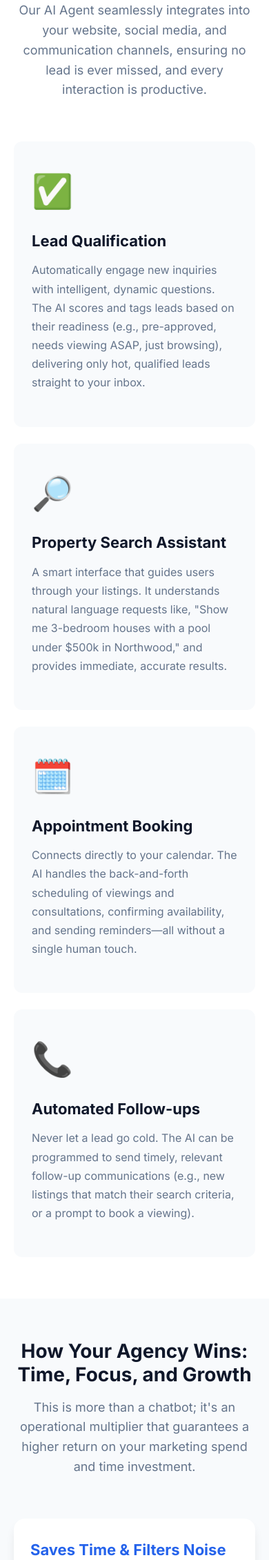
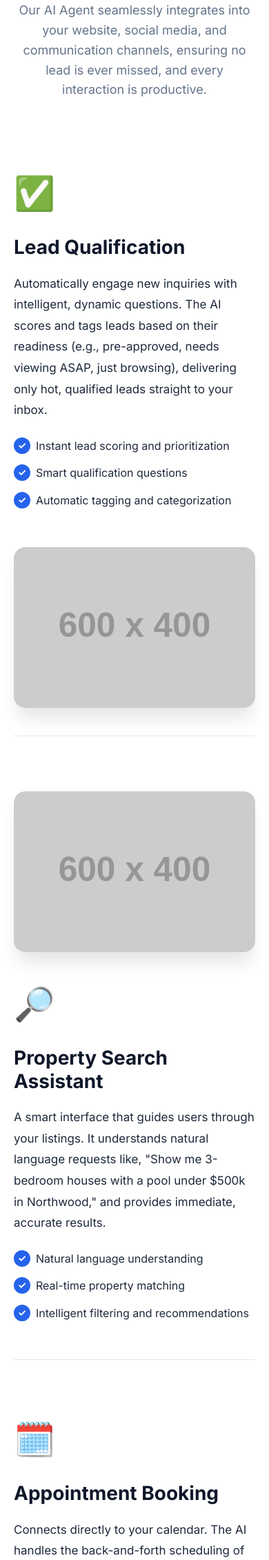
Before and after one commit to rubnawazqureshidev/real_estate_ai_agent, a PHP site: page / in a window 390 px wide; the page is wider, and only the part inside the window is pictured. Shown: the part 1830-4091 px from the top of that part at 69% size. Run offline with PHP 8.4, Linux system fonts and the light colour scheme; grey boxes labelled with a size stand in for pictures from a placeholder-image service; some libraries are stand-ins or nearby versions.

Commit message:
Enhance solution section with alternating feature layouts
- Transform solution section from card grid to alternating layouts
- Add feature showcases with text-left/image-right and image-left/text-right patterns
- Include placeholder images for each feature (Lead Qualification, Property Search, Appointment Booking, Automated Follow-ups)
- Add feature benefits lists with checkmark icons
- Implement floating animation for feature icons
- Add hover effects for images with scale transformation
- Ensure full responsive support for mobile and tablet devices
- Maintain design consistency with Apple-style glassmorphism theme

```diff
--- a/index.php
+++ b/index.php
@@ -80,30 +80,71 @@
                 <p class="section-subtitle">Introducing the intelligent assistant designed specifically for your agency. Our AI Agent seamlessly integrates into your website, social media, and communication channels, ensuring no lead is ever missed, and every interaction is productive.</p>
             </div>
 
-            <!-- Use Cases -->
-            <div class="use-cases">
-                <div class="use-case-card">
-                    <div class="use-case-icon">✅</div>
+            <!-- Feature 1: Lead Qualification (Text Left, Image Right) -->
+            <div class="feature-showcase">
+                <div class="feature-showcase-content">
+                    <div class="feature-showcase-icon">✅</div>
                     <h3>Lead Qualification</h3>
                     <p>Automatically engage new inquiries with intelligent, dynamic questions. The AI scores and tags leads based on their readiness (e.g., pre-approved, needs viewing ASAP, just browsing), delivering only hot, qualified leads straight to your inbox.</p>
+                    <ul class="feature-benefits">
+                        <li>Instant lead scoring and prioritization</li>
+                        <li>Smart qualification questions</li>
+                        <li>Automatic tagging and categorization</li>
+                    </ul>
                 </div>
+                <div class="feature-showcase-image">
+                    <img src="https://placehold.co/600x400/2563eb/ffffff?text=Lead+Qualification" alt="Lead Qualification Interface">
+                </div>
+            </div>
 
-                <div class="use-case-card">
-                    <div class="use-case-icon">🔎</div>
+            <!-- Feature 2: Property Search (Image Left, Text Right) -->
+            <div class="feature-showcase feature-showcase-reverse">
+                <div class="feature-showcase-image">
+                    <img src="https://placehold.co/600x400/f59e0b/ffffff?text=Property+Search" alt="Property Search Assistant">
+                </div>
+                <div class="feature-showcase-content">
+                    <div class="feature-showcase-icon">🔎</div>
                     <h3>Property Search Assistant</h3>
                     <p>A smart interface that guides users through your listings. It understands natural language requests like, "Show me 3-bedroom houses with a pool under $500k in Northwood," and provides immediate, accurate results.</p>
+                    <ul class="feature-benefits">
+                        <li>Natural language understanding</li>
+                        <li>Real-time property matching</li>
+                        <li>Intelligent filtering and recommendations</li>
+                    </ul>
                 </div>
+            </div>
 
-                <div class="use-case-card">
-                    <div class="use-case-icon">🗓️</div>
+            <!-- Feature 3: Appointment Booking (Text Left, Image Right) -->
+            <div class="feature-showcase">
+                <div class="feature-showcase-content">
+                    <div class="feature-showcase-icon">🗓️</div>
                     <h3>Appointment Booking</h3>
                     <p>Connects directly to your calendar. The AI handles the back-and-forth scheduling of viewings and consultations, confirming availability, and sending reminders—all without a single human touch.</p>
+                    <ul class="feature-benefits">
+                        <li>Calendar integration and sync</li>
+                        <li>Automated scheduling coordination</li>
+                        <li>Smart reminders and confirmations</li>
+                    </ul>
                 </div>
+                <div class="feature-showcase-image">
+                    <img src="https://placehold.co/600x400/10b981/ffffff?text=Appointment+Booking" alt="Appointment Booking System">
+                </div>
+            </div>
 
-                <div class="use-case-card">
-                    <div class="use-case-icon">📞</div>
+            <!-- Feature 4: Automated Follow-ups (Image Left, Text Right) -->
+            <div class="feature-showcase feature-showcase-reverse">
+                <div class="feature-showcase-image">
+                    <img src="https://placehold.co/600x400/6366f1/ffffff?text=Automated+Follow-ups" alt="Automated Follow-up System">
+                </div>
+                <div class="feature-showcase-content">
+                    <div class="feature-showcase-icon">📞</div>
                     <h3>Automated Follow-ups</h3>
                     <p>Never let a lead go cold. The AI can be programmed to send timely, relevant follow-up communications (e.g., new listings that match their search criteria, or a prompt to book a viewing).</p>
+                    <ul class="feature-benefits">
+                        <li>Personalized follow-up sequences</li>
+                        <li>Behavior-triggered messaging</li>
+                        <li>Multi-channel communication</li>
+                    </ul>
                 </div>
             </div>
         </div>
--- a/style.css
+++ b/style.css
@@ -385,6 +385,125 @@ p {
     background: white;
 }
 
+/* Feature Showcase - Alternating Layout */
+.feature-showcase {
+    display: grid;
+    grid-template-columns: 1fr 1fr;
+    gap: 60px;
+    align-items: center;
+    margin-top: 60px;
+    padding: 60px 0;
+    border-bottom: 1px solid var(--border-color);
+}
+
+.feature-showcase:last-child {
+    border-bottom: none;
+    padding-bottom: 0;
+}
+
+.feature-showcase:first-of-type {
+    margin-top: 60px;
+    padding-top: 0;
+}
+
+/* Reverse Layout - Image Left, Text Right */
+.feature-showcase-reverse {
+    grid-template-columns: 1fr 1fr;
+}
+
+.feature-showcase-reverse .feature-showcase-image {
+    order: -1;
+}
+
+/* Feature Content */
+.feature-showcase-content {
+    padding: 20px 0;
+}
+
+.feature-showcase-icon {
+    font-size: 3.5rem;
+    margin-bottom: 24px;
+    display: inline-block;
+    animation: float 3s ease-in-out infinite;
+}
+
+@keyframes float {
+    0%, 100% {
+        transform: translateY(0px);
+    }
+    50% {
+        transform: translateY(-10px);
+    }
+}
+
+.feature-showcase-content h3 {
+    font-size: 2rem;
+    color: var(--secondary-color);
+    margin-bottom: 20px;
+    line-height: 1.2;
+}
+
+.feature-showcase-content p {
+    font-size: 1.0625rem;
+    line-height: 1.8;
+    color: var(--text-dark);
+    margin-bottom: 24px;
+}
+
+.feature-benefits {
+    list-style: none;
+    padding: 0;
+    margin: 0;
+}
+
+.feature-benefits li {
+    position: relative;
+    padding-left: 32px;
+    margin-bottom: 14px;
+    color: var(--text-dark);
+    font-size: 1rem;
+    line-height: 1.6;
+}
+
+.feature-benefits li::before {
+    content: "✓";
+    position: absolute;
+    left: 0;
+    top: 0;
+    width: 24px;
+    height: 24px;
+    background: var(--primary-color);
+    color: white;
+    border-radius: 50%;
+    display: flex;
+    align-items: center;
+    justify-content: center;
+    font-size: 0.875rem;
+    font-weight: 700;
+}
+
+/* Feature Image */
+.feature-showcase-image {
+    position: relative;
+    border-radius: 16px;
+    overflow: hidden;
+    box-shadow: var(--shadow-xl);
+    transition: all 0.4s ease;
+}
+
+.feature-showcase-image:hover {
+    transform: scale(1.03);
+    box-shadow: 0 25px 50px -12px rgba(0, 0, 0, 0.25);
+}
+
+.feature-showcase-image img {
+    width: 100%;
+    height: auto;
+    display: block;
+    border-radius: 16px;
+}
+
+/* Legacy styles for backward compatibility */
 .use-cases {
     display: grid;
     grid-template-columns: repeat(auto-fit, minmax(280px, 1fr));
@@ -1053,6 +1172,17 @@ p {
     .use-cases {
         grid-template-columns: repeat(auto-fit, minmax(250px, 1fr));
         gap: 24px;
+    }
+
+    /* Feature Showcase Tablet */
+    .feature-showcase,
+    .feature-showcase-reverse {
+        gap: 48px;
+        padding: 50px 0;
+    }
+
+    .feature-showcase-content h3 {
+        font-size: 1.875rem;
     }
 
     .pricing-cards {
@@ -1292,6 +1422,36 @@ p {
 
     .use-case-card {
         padding: 32px 24px;
+    }
+
+    /* Feature Showcase Responsive */
+    .feature-showcase,
+    .feature-showcase-reverse {
+        grid-template-columns: 1fr;
+        gap: 40px;
+        padding: 40px 0;
+        margin-top: 40px;
+    }
+
+    .feature-showcase:first-of-type {
+        margin-top: 40px;
+    }
+
+    .feature-showcase-reverse .feature-showcase-image {
+        order: 0;
+    }
+
+    .feature-showcase-content {
+        padding: 0;
+    }
+
+    .feature-showcase-content h3 {
+        font-size: 1.75rem;
+    }
+
+    .feature-showcase-icon {
+        font-size: 3rem;
+        margin-bottom: 20px;
     }
 }
 
```
